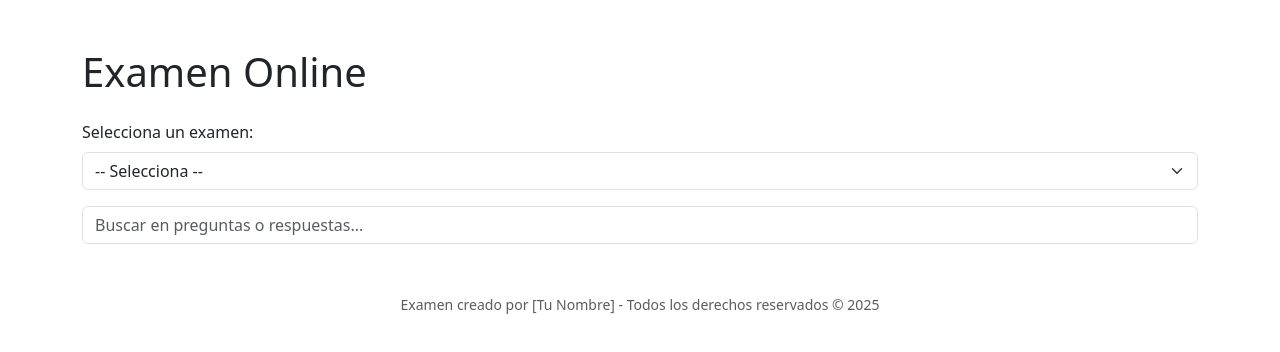
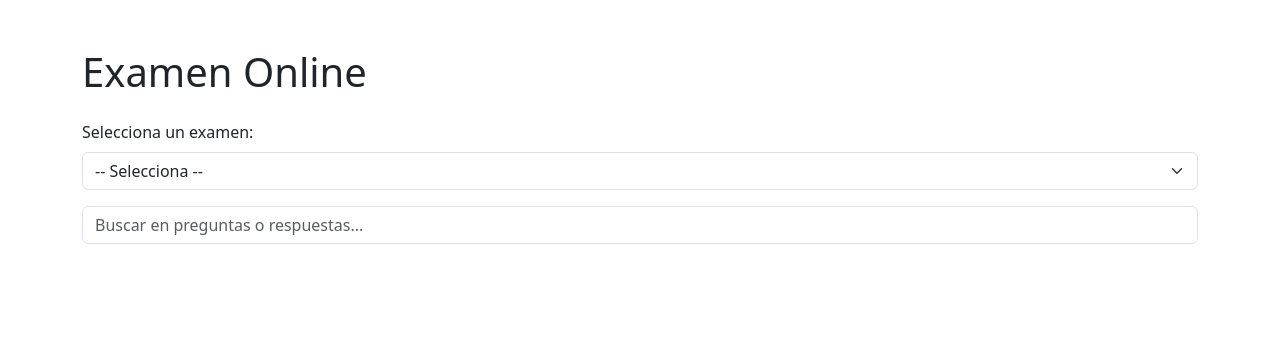
Before and after one commit to elikito/test-online-155t, a Next.js app: page / in a window 1280 px wide. Shown: the top 352 px of the page. Built offline with nearby package versions, Linux system fonts and the light colour scheme.

Commit message:
2024modeloAlibre

```diff
--- a/pages/index.js
+++ b/pages/index.js
@@ -288,10 +288,6 @@ const handleAnswer = (key) => {
 			</div>
 		</div>
 	)}
-
-      <footer className="mt-5 mb-3 text-center text-muted">
-        <small>Examen creado por [Tu Nombre] - Todos los derechos reservados &copy; {new Date().getFullYear()}</small>
-      </footer>
     </div>
   );
 }
--- a/public/exams/2024modeloAlibre.json
+++ b/public/exams/2024modeloAlibre.json
@@ -1,6 +1,4 @@
-{
-  "titulo": "2024, Modelo A, libre",
-  "preguntas": [
+[
   {
     "id": 1,
     "id_pregunta": "2024modeloAlibre_01",
@@ -1107,4 +1105,3 @@
     "tema": "Bases de datos"
   }
 ]
-}
```
Also changed, not shown: public/exams/prueba_2025modeloA.json (renamed from public/exams/2025modeloA.json), public/exams/prueba_2025modeloB.json (renamed from public/exams/2025modeloB.json), public/exams/prueba_2025modeloC.json (renamed from public/exams/2025modeloC.json), public/exams/prueba_examen_prueba.json (renamed from public/exams/examen_prueba.json). Lines whose indentation alone changed are shown as unchanged.
